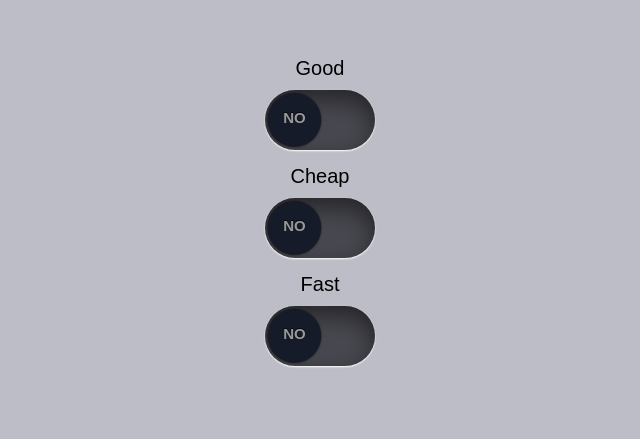
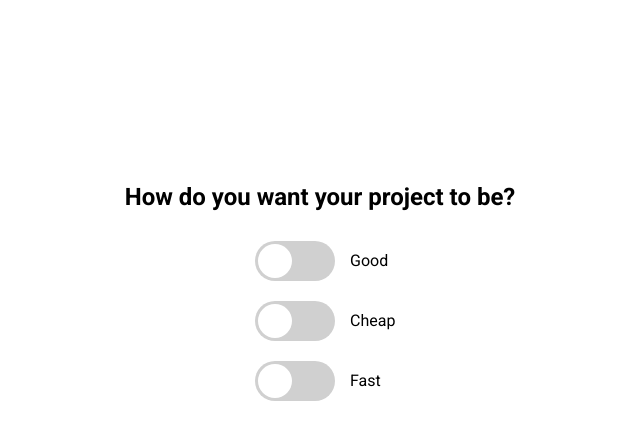
Before and after one commit to Ramil3107/Task-3.Good-cheap-fast, a plain HTML site: page switch.html in a window 1280 px wide. Shown: the part 113-552 px from the top of the page, without its empty margins (320-960 px from the left). Drawn offline with Linux system fonts and the light colour scheme.

Commit message:
Add new styles and switch trick

```diff
--- a/switch.css
+++ b/switch.css
@@ -1,72 +1,83 @@
-body {
-    background: #bdbdc7;
-    margin: 0 0;
-    padding: 70px 0;
-    text-align: center;
-    font-family: 'Montserrat', sans-serif;
-    font-size: 20px;
-    width: 100%;
-    margin-top: 100px;
+@import url('https://fonts.googleapis.com/css2?family=Roboto:wght@400;700&display=swap');
+
+* {
+  box-sizing: border-box;
 }
 
-  .checkbox {
-    display: inline-block;
-    position: relative;
-    text-align: left;
-    width: 110px;
-    height: 60px;
-    background-color: #484850;
+body {
+  font-family: 'Roboto', sans-serif;
+  display: flex;
+  flex-direction: column;
+  align-items: center;
+  justify-content: center;
+  height: 100vh;
   overflow: hidden;
-    box-shadow: inset 0 10px 25px rgba(0, 0, 0, .5), 0px 1px 2px #fff;
-    border-radius: 50px;
-    margin: 10px;
+  margin: 0;
 }
 
-  .checkbox input {
-    display: block;
-    position: absolute;
-    top: 0;
-    right: 0;
-    bottom: 0;
-    left: 0;
-    width: 100%;
-    height: 100%;
-    margin: 0 0;
-    cursor: pointer;
-    opacity: 0;
-    filter: alpha(opacity=0);
-    z-index: 2;
+.toggle-container {
+  display: flex;
+  align-items: center;
+  margin: 10px 0;
+  width: 200px;
 }
 
-  .checkbox label {
-    background-color: #151b29;
-    box-shadow: 0 0 0 1px rgba(0, 0, 0, 0.1), 0 1px 2px rgba(0, 0, 0, 0.7);
-    border-radius: 40px;
-    display: inline-block;
-    width: 53px;
-    height: 53px;
-    text-align: center;
-    font: bold 15px/50px Arial, Sans-Serif;
-    color: #999;
-    text-shadow: 0 -1px 0 rgba(0, 0, 0, 0.7);
-    transition: margin-left 0.2s ease-in-out;
-    margin: 3px;
+.toggle {
+  visibility: hidden;
 }
 
-  .checkbox label:before {
-    content: attr(data-off);
+.label {
+  position: relative;
+  background-color: #d0d0d0;
+  border-radius: 50px;
+  cursor: pointer;
+  display: inline-block;
+  margin: 0 15px 0;
+  width: 80px;
+  height: 40px;
 }
 
-  .checkbox input:checked + label {
-    margin-left: 54px;
-    /* green when 'on'
-            background-color: #429f21;
-            */
-    /* blue when 'on' */
-    background-color: #0088cc;
-    color: white;
+.toggle:checked + .label {
+  background-color: #8e44ad;
 }
 
-  .checkbox input:checked + label:before {
-    content: attr(data-on);
+.ball {
+  background: #fff;
+  height: 34px;
+  width: 34px;
+  border-radius: 50%;
+  position: absolute;
+  top: 3px;
+  left: 3px;
+  align-items: center;
+  justify-content: center;
+  animation: slideOff 0.3s linear forwards;
 }
+
+.toggle:checked + .label .ball {
+  animation: slideOn 0.3s linear forwards;
+}
+
+@keyframes slideOn {
+  0% {
+    transform: translateX(0) scale(1);
+  }
+  50% {
+    transform: translateX(20px) scale(1.2);
+  }
+  100% {
+    transform: translateX(40px) scale(1);
+  }
+}
+
+@keyframes slideOff {
+  0% {
+    transform: translateX(40px) scale(1);
+  }
+  50% {
+    transform: translateX(20px) scale(1.2);
+  }
+  100% {
+    transform: translateX(0) scale(1);
+  }
+}
--- a/switch.html
+++ b/switch.html
@@ -1,33 +1,36 @@
 <!DOCTYPE html>
 <html lang="en">
   <head>
-    <meta charset="UTF-8">
-    <meta http-equiv="X-UA-Compatible" content="IE=edge">
-    <meta name="viewport" content="width=device-width, initial-scale=1.0">
-    <title>Document</title>
-    <link rel="stylesheet" href="/switch.css">
+    <meta charset="UTF-8" />
+    <meta name="viewport" content="width=device-width, initial-scale=1.0" />
+    <link rel="stylesheet" href="switch.css" />
+    <title>Good, Cheap, Fast</title>
   </head>
   <body>
-    <div>
-        <span class="label">Good</span><br />
-        <span class="checkbox">
-                  <input type="checkbox" id="good">
-                  <label data-on="YES" data-off="NO"></label>
-              </span>
+    <h2>How do you want your project to be?</h2>
+    <div class="toggle-container">
+      <input type="checkbox" id="good" class="toggle">
+      <label for="good" class="label">
+        <div class="ball"></div>
+      </label>
+      <span>Good</span>
     </div>
-      <div>
-        <span class="label">Cheap</span><br />
-        <span class="checkbox">
-                  <input type="checkbox" id="cheap">
-                  <label data-on="YES" data-off="NO"></label>
-              </span>
+
+    <div class="toggle-container">
+      <input type="checkbox" id="cheap" class="toggle">
+      <label for="cheap" class="label">
+        <div class="ball"></div>
+      </label>
+      <span>Cheap</span>
     </div>
-      <div>
-        <span class="label">Fast</span><br />
-        <span class="checkbox">
-                  <input type="checkbox" id="fast">
-                  <label data-on="YES" data-off="NO"></label>
-              </span>
+
+    <div class="toggle-container">
+      <input type="checkbox" id="fast" class="toggle">
+      <label for="fast" class="label">
+        <div class="ball"></div>
+      </label>
+      <span>Fast</span>
     </div>
+    <script src="switch.js"></script>
   </body>
 </html>
--- a/switch.js
+++ b/switch.js
@@ -0,0 +1,22 @@
+const toggles = document.querySelectorAll('.toggle')
+const good = document.querySelector('#good')
+const cheap = document.querySelector('#cheap')
+const fast = document.querySelector('#fast')
+
+toggles.forEach(toggle => toggle.addEventListener('change', (e) => doTheTrick(e.target)))
+
+function doTheTrick(theClickedOne) {
+    if(good.checked && cheap.checked && fast.checked) {
+        if(good === theClickedOne) {
+            fast.checked = false
+        }
+
+        if(cheap === theClickedOne) {
+            good.checked = false
+        }
+
+        if(fast === theClickedOne) {
+            cheap.checked = false
+        }
+    }
+}
```
Lines whose indentation alone changed are shown as unchanged.
